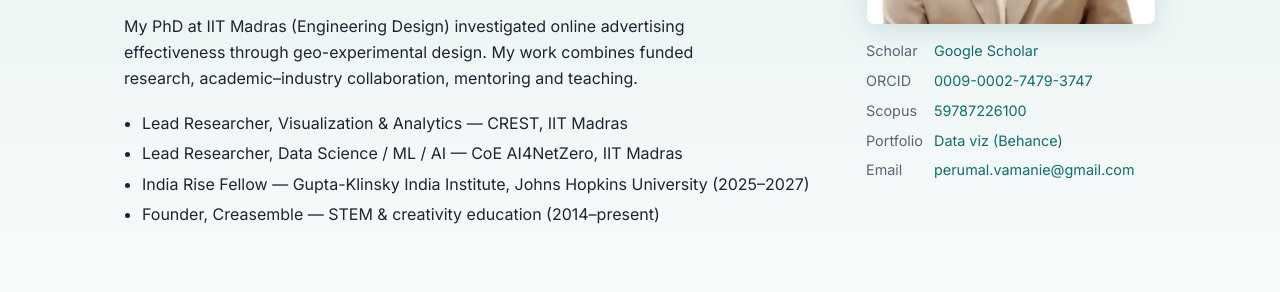
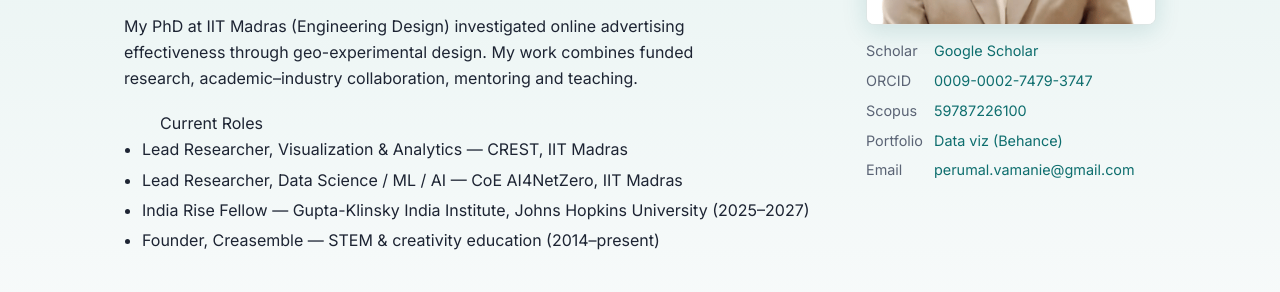
Before and after one commit to vam-math/Personal-Webpage, a plain HTML site: page index.html in a window 1280 px wide. Shown: the part 441-733 px from the top of the page. Drawn offline with Linux system fonts and the light colour scheme.

Commit message:
Add current roles section to index.html

```diff
--- a/index.html
+++ b/index.html
@@ -183,6 +183,7 @@
       <p class="bio">I develop interpretable computational approaches to prediction, counterfactual analysis, performance assessment and resource allocation, spanning explainable AI, visual analytics, optimization and causal inference. My applications include online advertising, transportation, emergency medical services, energy systems and entrepreneurial ecosystems.</p>
       <p class="bio">My PhD at IIT Madras (Engineering Design) investigated online advertising effectiveness through geo-experimental design. My work combines funded research, academic–industry collaboration, mentoring and teaching.</p>
       <ul class="roles">
+        <p class="roles"> Current Roles</p>
         <li>Lead Researcher, Visualization &amp; Analytics — CREST, IIT Madras</li>
         <li>Lead Researcher, Data Science / ML / AI — CoE AI4NetZero, IIT Madras</li>
         <li>India Rise Fellow — Gupta-Klinsky India Institute, Johns Hopkins University (2025–2027)</li>
```
